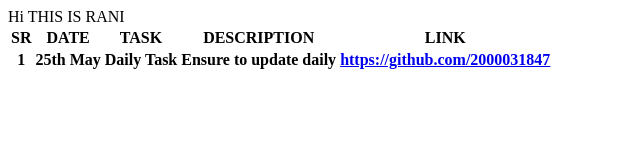
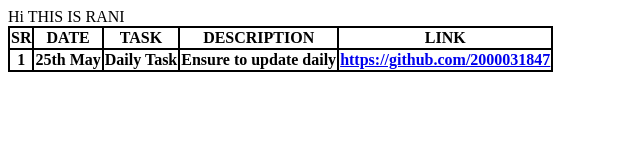
Before and after one commit to 2000031847/github.io, a plain HTML site: page index.html in a window 1280 px wide. Shown: the whole page, without its empty margins (0-640 px from the left). Drawn offline with Linux system fonts and the light colour scheme.

Commit message:
add to index.html

```diff
--- a/index.html
+++ b/index.html
@@ -7,7 +7,7 @@ Hi THIS IS RANI
     <meta http-equiv="X-UA-Compatible" content="IE=edge">
     <meta name="viewport" content="width=device-width, initial-scale=1.0">
     <title>Document</title>
-    <link rel="stylesheet" href="site.css">
+    <link rel="stylesheet" href="style.css">
 </head>
 <body>
 
```
